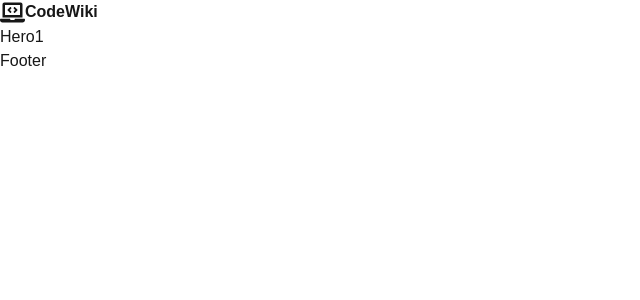
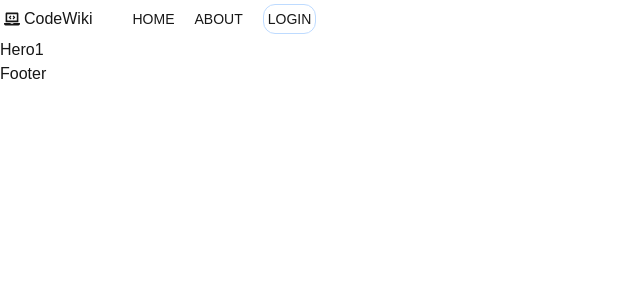
Before and after one commit to ayushbahuguna006-ctrl/Codemap-AI, a Next.js app: page / in a window 1280 px wide. Shown: the top 300 px of the page, without its empty margins (0-640 px from the left). Built offline with nearby package versions, Linux system fonts and the light colour scheme.

Commit message:
[FRONTEND]-Navbar Layout updated

```diff
--- a/Components/Header.jsx
+++ b/Components/Header.jsx
@@ -3,16 +3,29 @@ import { FaLaptopCode } from "react-icons/fa";
 
 function Header() {
   return (
-    <div>
-      <div className='flex'>
+ <>
+ <div className='flex gap-10 p-1'>
+     <div className='flex items-center gap-1'>
         <div>
-          <FaLaptopCode size={25} />
+          <FaLaptopCode />
         </div>
-        <div className='text-base font-semibold'>
-           CodeWiki
+        <div>
+          <p>CodeWiki</p>
         </div>
-      </div>
-    </div>
+     </div>
+     <div className='flex text-sm items-center gap-5'>
+        <div>
+           <p>HOME</p>
+        </div>
+        <div>
+            <p>ABOUT</p>
+        </div>
+        <div className='border rounded-xl border-blue-200 p-1'>
+          <p>LOGIN</p>
+        </div>
+     </div>
+ </div>
+ </>
   )
 }
 
```
